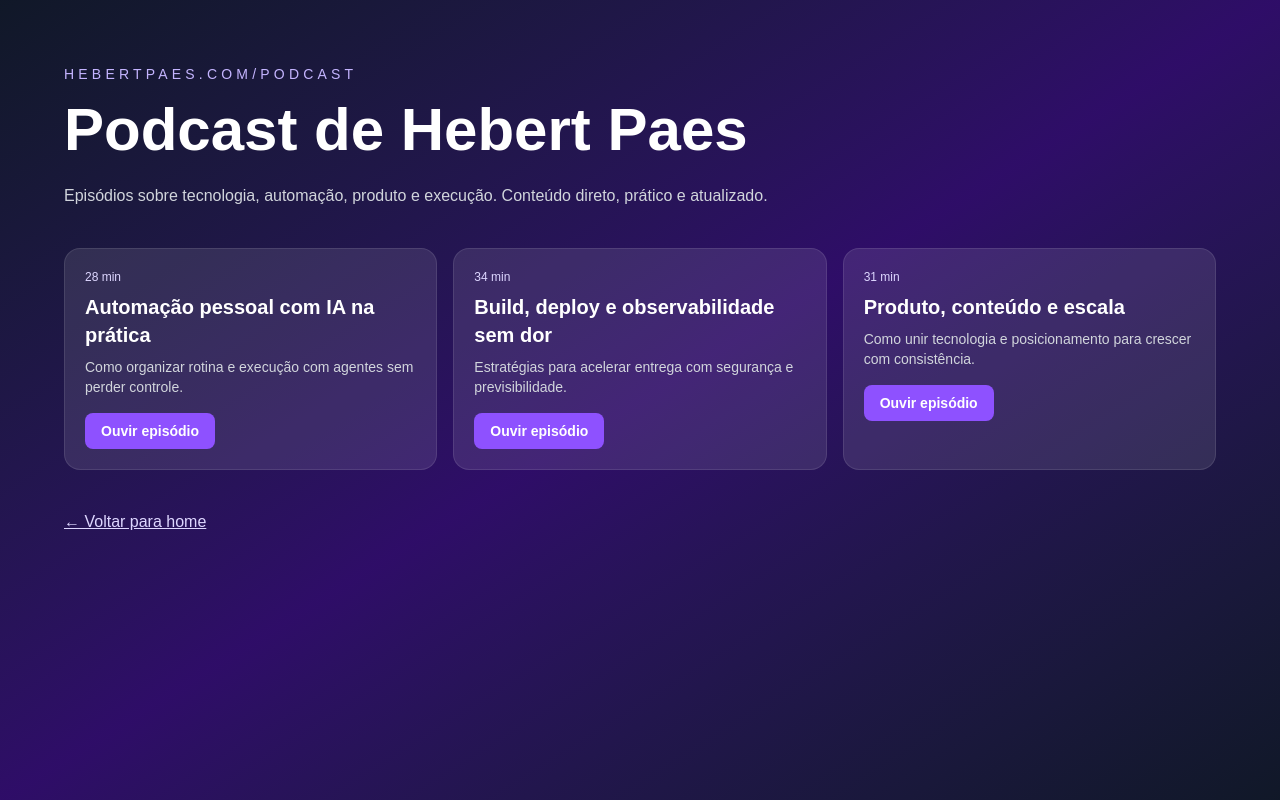
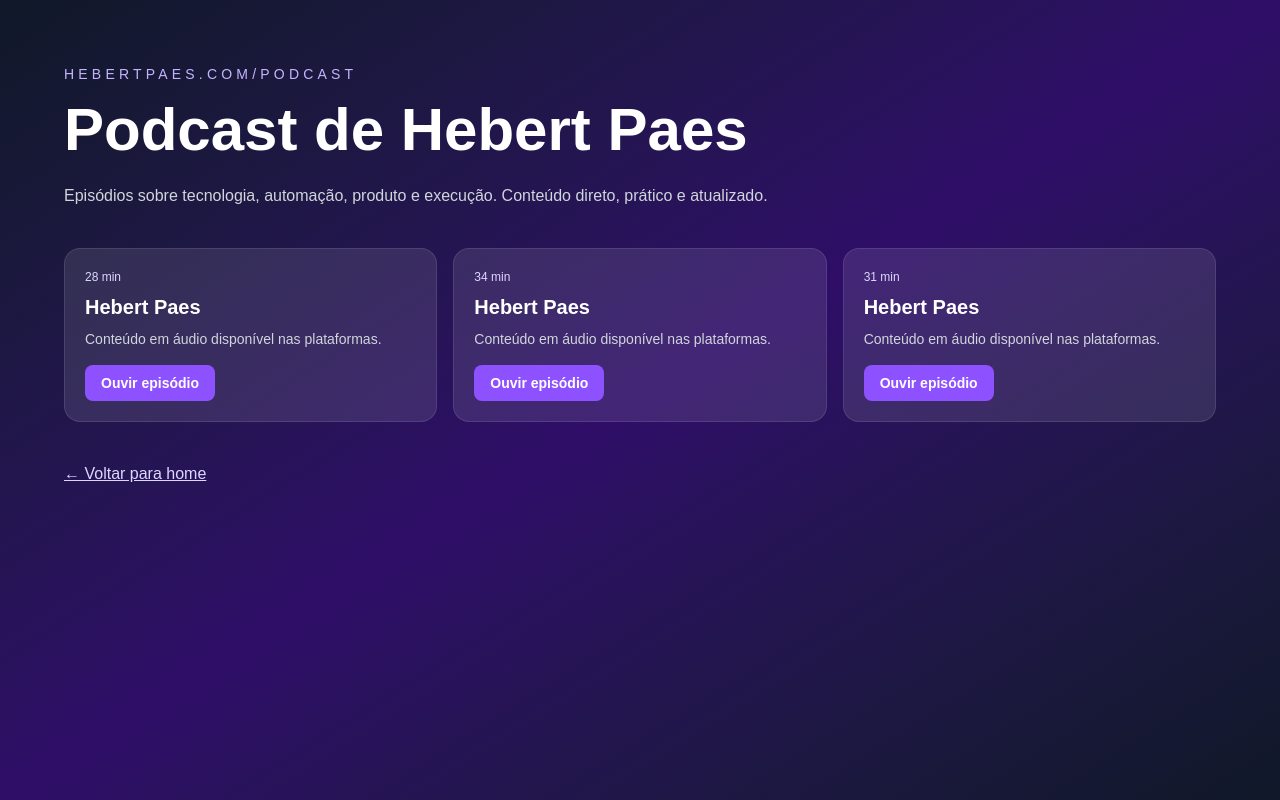
Before and after one commit to hebertpaes/hebertpaes-portfolio, a Next.js app: page /podcast in a window 1280 px wide. Built offline with nearby package versions, Linux system fonts and the light colour scheme.

Commit message:
content: simplify podcast episode labels to Hebert Paes

```diff
--- a/app/podcast/page.tsx
+++ b/app/podcast/page.tsx
@@ -1,19 +1,19 @@
 const episodes = [
   {
-    title: "Automação pessoal com IA na prática",
-    summary: "Como organizar rotina e execução com agentes sem perder controle.",
+    title: "Hebert Paes",
+    summary: "Conteúdo em áudio disponível nas plataformas.",
     duration: "28 min",
     link: "https://music.youtube.com/playlist?list=OLAK5uy_mDljpGt6-_TCOS9EX1nG7RvQrDTsXJX0k&si=Ys2ZA9hDhSX45ukt",
   },
   {
-    title: "Build, deploy e observabilidade sem dor",
-    summary: "Estratégias para acelerar entrega com segurança e previsibilidade.",
+    title: "Hebert Paes",
+    summary: "Conteúdo em áudio disponível nas plataformas.",
     duration: "34 min",
     link: "https://open.spotify.com/search/hebert%20paes",
   },
   {
-    title: "Produto, conteúdo e escala",
-    summary: "Como unir tecnologia e posicionamento para crescer com consistência.",
+    title: "Hebert Paes",
+    summary: "Conteúdo em áudio disponível nas plataformas.",
     duration: "31 min",
     link: "https://music.apple.com/br/search?term=hebert%20paes",
   },
```
